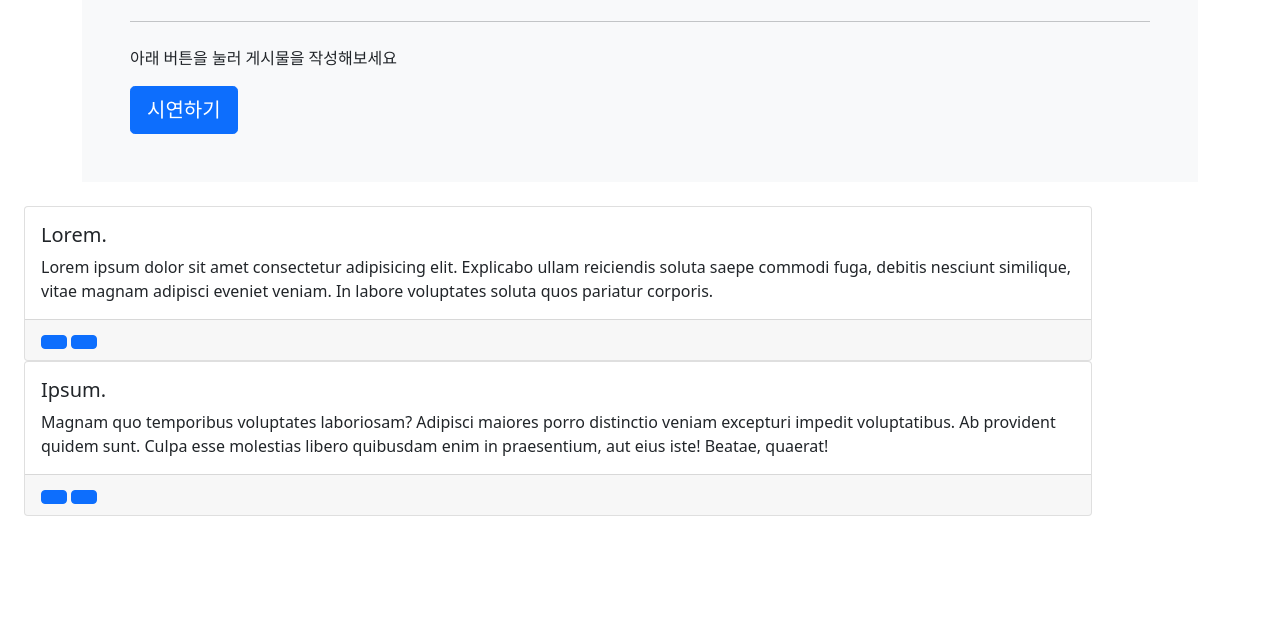
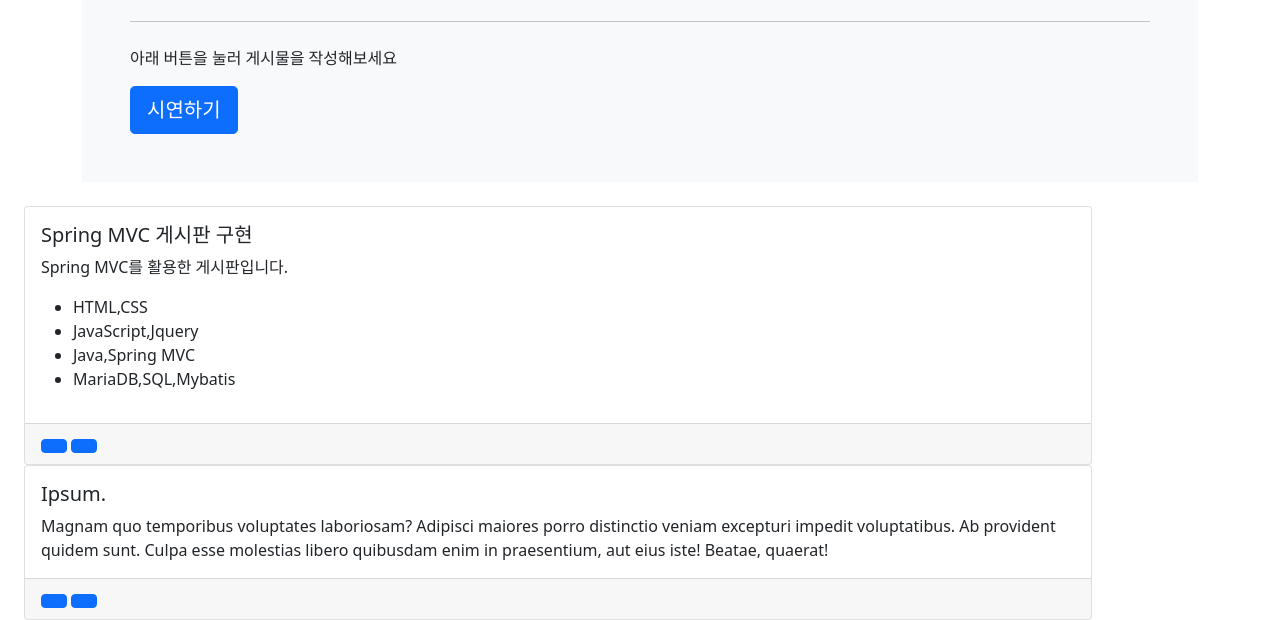
Before and after one commit to Yongssun/yongssun.github.io, a plain HTML site: page index.html in a window 1280 px wide. Shown: the part 216-836 px from the top of the page. Before the commit the page ends 800 px from the top, so only its background shows below. Drawn offline with nearby package versions, Linux system fonts and the light colour scheme.

Commit message:
Update index.html

```diff
--- a/index.html
+++ b/index.html
@@ -43,11 +43,18 @@
             <div class="card">
                 <div class="card-body">
                     <h5 class="card-title">
-                        Lorem.
+                        Spring MVC 게시판 구현
                     </h5>
                     <p class="card-text">
-                        Lorem ipsum dolor sit amet consectetur adipisicing elit. Explicabo ullam reiciendis soluta saepe commodi fuga, debitis nesciunt similique, vitae magnam adipisci eveniet veniam. In labore voluptates soluta quos pariatur corporis.
+                        Spring MVC를 활용한 게시판입니다.
                     </p>
+                    <ul>
+                        <li>HTML,CSS</li>
+                        <li>JavaScript,Jquery</li>
+                        <li>Java,Spring MVC</li>
+                        <li>MariaDB,SQL,Mybatis</li>
+
+                    </ul>
                 </div>
                 <div class="card-footer">
                     <a href="" class="btn btn-primary"></a>
```
